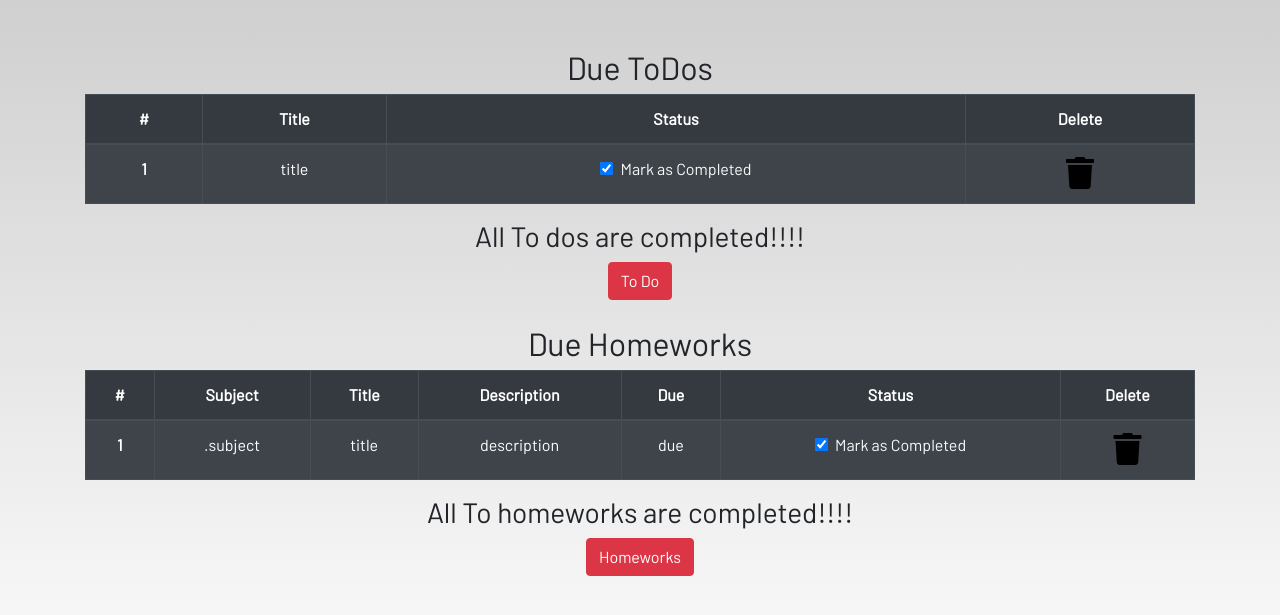
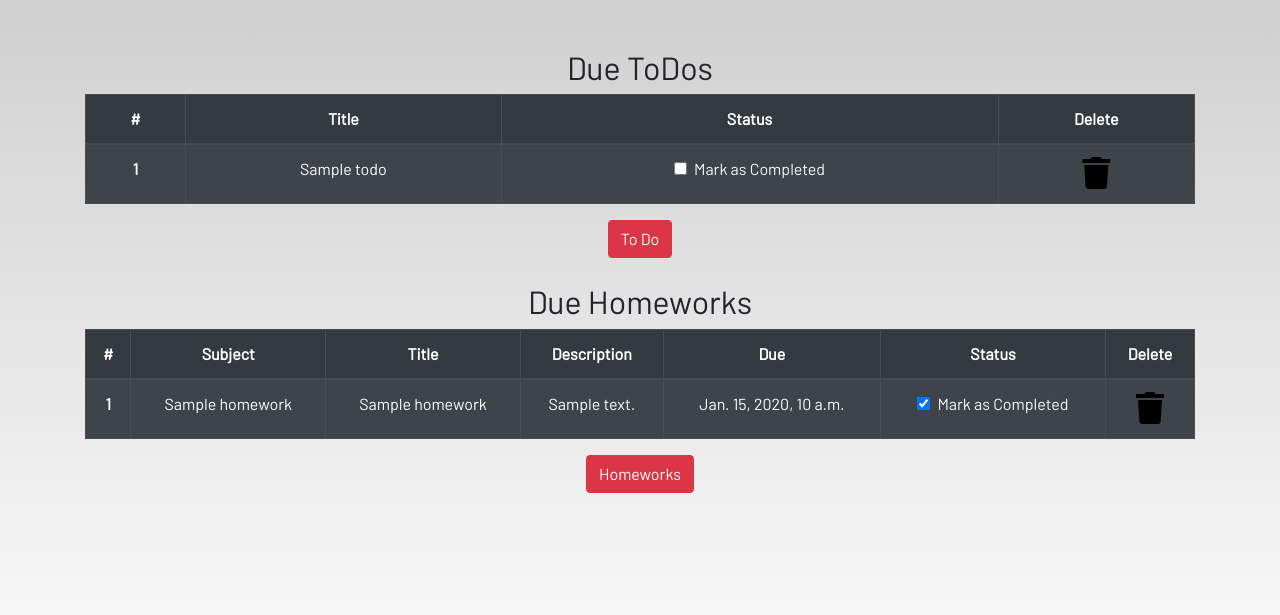
Before and after one commit to rehmat11872/Studentstudyportel, a Django app: template dashboard/templates/dashboard/profile.html in a window 1280 px wide. Shown: the part 56-671 px from the top of the page. Run offline with Django 3.2, Linux system fonts and the light colour scheme; the template is opened without the code that fills it: most values are stand-ins (such as "Sample title", 1, 10 or a date in 2020); some libraries are stand-ins or nearby versions; some web fonts are replaced.

Commit message:
profile page

```diff
--- a/dashboard/templates/dashboard/profile.html
+++ b/dashboard/templates/dashboard/profile.html
@@ -4,6 +4,7 @@
 <section class="text-center">
 
     <div class="container">
+        {% if not todos_done %}
         <h2>Due ToDos</h2>
         <table class="table table-striped table-bordered table-hover table-dark">
             <thead>
@@ -15,13 +16,19 @@
                 </tr>
             </thead>
             <tbody>
+                {% for todo in todos %}
                 <tr>
-                    <th scope="row">1</th>
-                    <td>title</td>
+                    <th scope="row">{{forloop.counter}}</th>
+                    <td>{{todo.title}}</td>
                     <td>
-                        <a href="#">
+                        <a href="{% url 'update_todo' todo.id %}">
                             <div class="form-check">
-                                <input class="form-check-input" type="checkbox" value="" checked id=2>
+                                {% if todo.is_finished == True %}
+                                <input class="form-check-input" type="checkbox" value="" checked >
+                                {% else %}
+                                <input class="form-check-input" type="checkbox" value="" >
+                                {% endif %}
+
                                 <label class="form-check-label text-light" for="flexCheckDefault">
                                     Mark as Completed
                                 </label>
@@ -29,14 +36,18 @@
                         </a>
                     </td>
 
-                    <td><a href="#"><i class="fa fa-trash fa-2x"></i></a></td>
+                    <td><a href="{% url 'delete_todo' todo.id %}"><i class="fa fa-trash fa-2x"></i></a></td>
                 </tr>
+                {% endfor %}
             </tbody>
         </table>
+        {% else %}
         <h3>All To dos are completed!!!!</h3>
+        {% endif %}
 
-        <a href="#" class="btn btn-danger">To Do</a>
+        <a href="{% url 'todo' %}" class="btn btn-danger">To Do</a>
         <br><br>
+        {% if not homework_done %}
         <h2>Due Homeworks</h2>
         <table class="table table-striped table-bordered table-hover table-dark">
             <thead>
@@ -51,30 +62,38 @@
                 </tr>
             </thead>
             <tbody>
+                {% for homework in homeworks %}
                 <tr>
-                    <th scope="row">1</th>
-                    <td>.subject</td>
-                    <td>title</td>
-                    <td>description</td>
-                    <td>due</td>
+                    <th scope="row">{{forloop.counter}}</th>
+                    <td>{{homework.subject}}</td>
+                    <td>{{homework.title}}</td>
+                    <td>{{homework.description}}</td>
+                    <td>{{homework.due}}</td>
 
                     <td>
-                        <a href="#">
+                        <a href="{% url 'update_homework' homework.id %}">
                             <div class="form-check">
-                                <input class="form-check-input" type="checkbox" value="" checked id=2>
+                                {% if homework.is_finished == True %}
+                                <input class="form-check-input" type="checkbox" value="" checked>
+                                {% else %}
+                                <input class="form-check-input" type="checkbox" value="" checked>
+                                 {% endif %}
                                 <label class="form-check-label text-light" for="flexCheckDefault">
                                     Mark as Completed
                                 </label>
                             </div>
                         </a>
                     </td>
-                    <td><a href="#"><i class="fa fa-trash fa-2x"></i></a></td>
+                    <td><a href="{% url 'delete_homework' homework.id %}"><i class="fa fa-trash fa-2x"></i></a></td>
                 </tr>
+                {% endfor %}
             </tbody>
         </table>
+        {% else %}
         <h3>All To homeworks are completed!!!!</h3>
+        {% endif %}
 
-        <a href="#" class="btn btn-danger">Homeworks</a>
+        <a href="{% url 'homework' %}" class="btn btn-danger">Homeworks</a>
     </div>
 </section>
 
--- a/studentstudyportel/urls.py
+++ b/studentstudyportel/urls.py
@@ -26,6 +26,8 @@ urlpatterns = [
     path('', include('dashboard.urls')),
     path('register/', dash_views.register, name='register'),
     path('login/', auth_views.LoginView.as_view(template_name="dashboard/login.html"), name='login'),
+    path('profile/', dash_views.profile, name='profile'),
+
 
 
 ]
```
Also changed, not shown: dashboard/views.py (+21 -0 lines).
